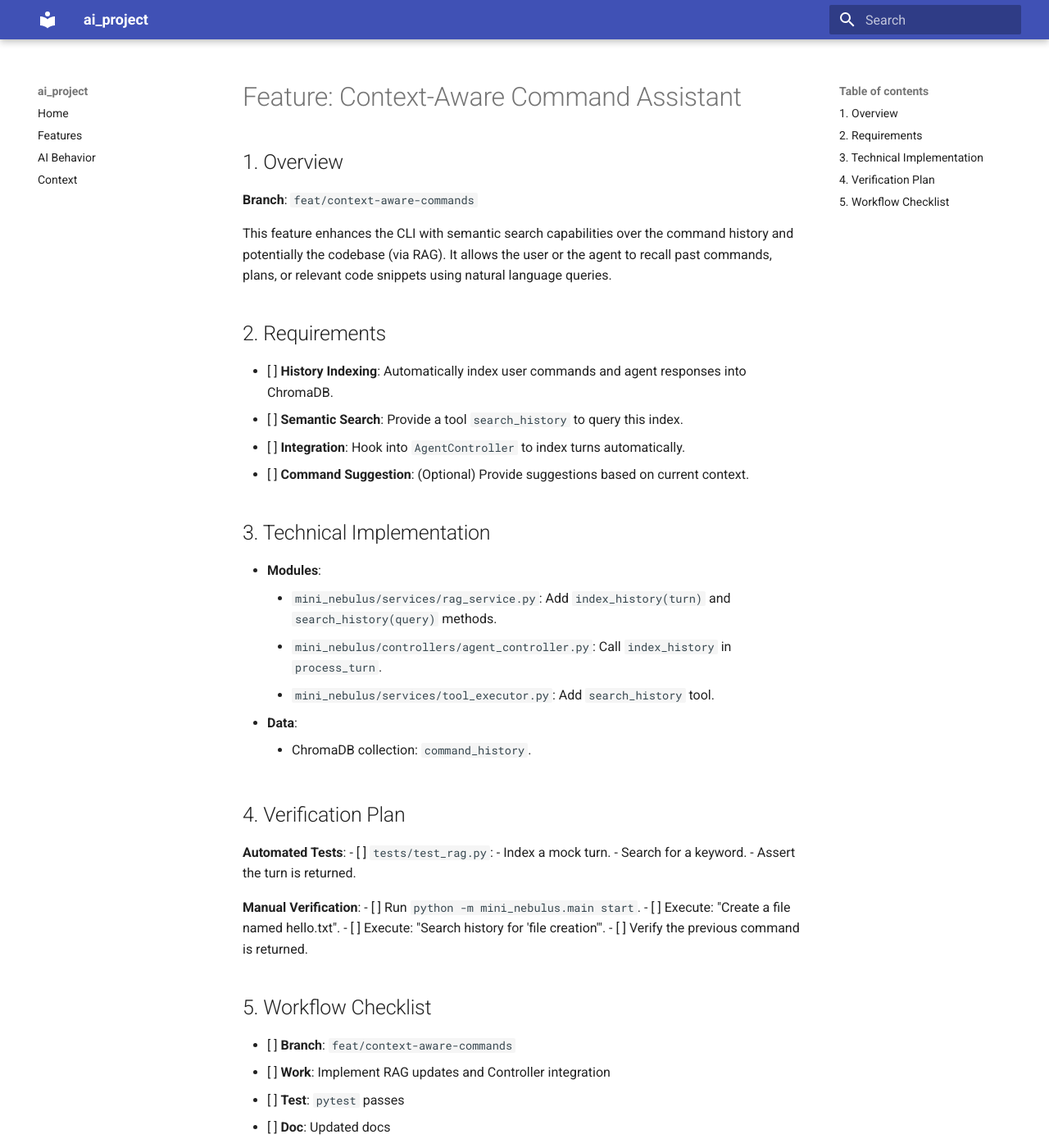
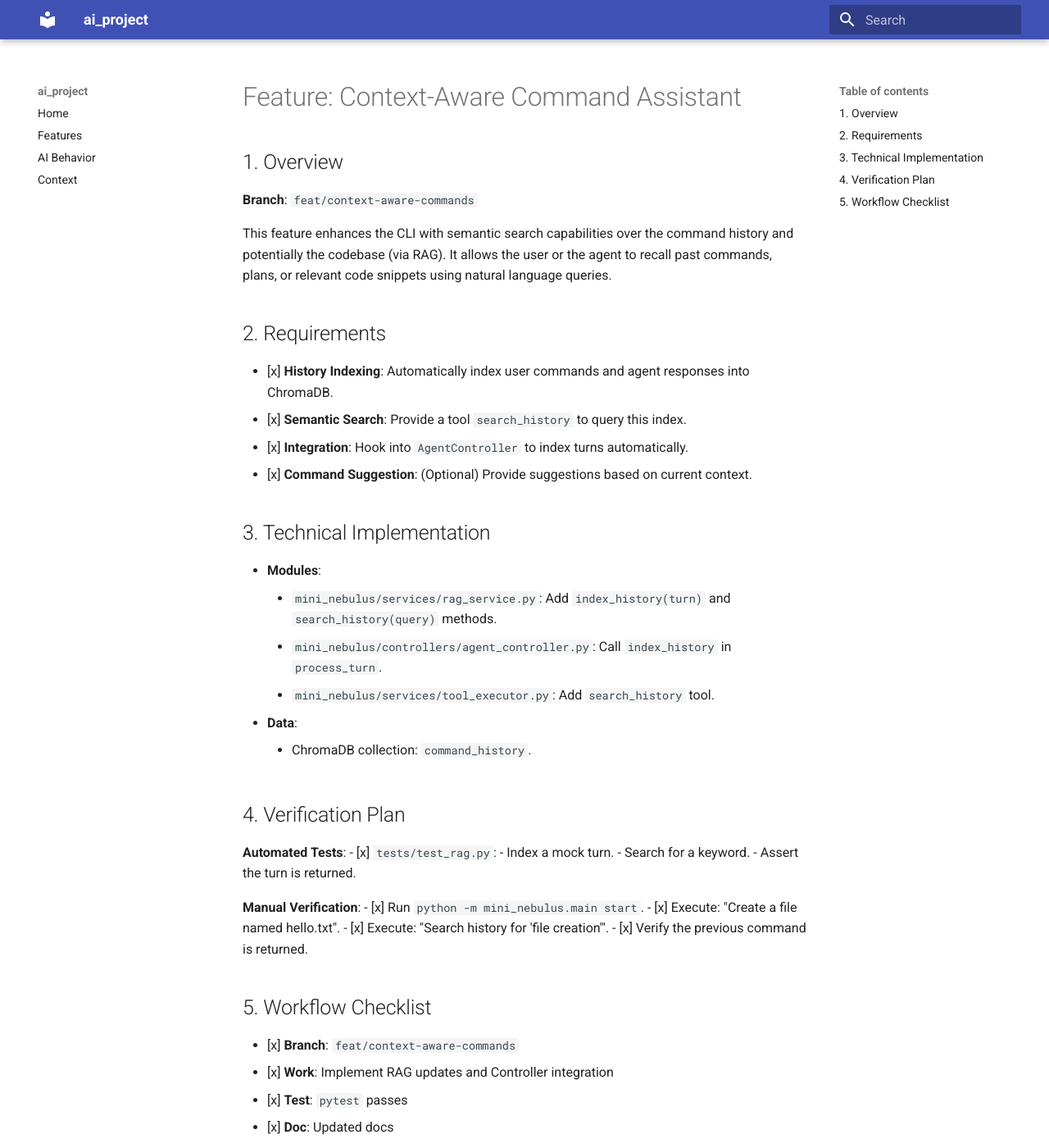
Before and after one commit to jlwestsr/nebulus-atom, an MkDocs documentation site: the page built from docs/features/context_aware_assistant.md, in a window 1280 px wide and 1400 px high. Shown: the whole window at 82% size. Built offline with MkDocs 1.6.1 and Material for MkDocs 9.7.7, drawn with Linux system fonts in a browser that asks for light colours.

```diff
--- a/docs/features/context_aware_assistant.md
+++ b/docs/features/context_aware_assistant.md
@@ -6,10 +6,10 @@
 This feature enhances the CLI with semantic search capabilities over the command history and potentially the codebase (via RAG). It allows the user or the agent to recall past commands, plans, or relevant code snippets using natural language queries.
 
 ## 2. Requirements
-- [ ] **History Indexing**: Automatically index user commands and agent responses into ChromaDB.
-- [ ] **Semantic Search**: Provide a tool `search_history` to query this index.
-- [ ] **Integration**: Hook into `AgentController` to index turns automatically.
-- [ ] **Command Suggestion**: (Optional) Provide suggestions based on current context.
+- [x] **History Indexing**: Automatically index user commands and agent responses into ChromaDB.
+- [x] **Semantic Search**: Provide a tool `search_history` to query this index.
+- [x] **Integration**: Hook into `AgentController` to index turns automatically.
+- [x] **Command Suggestion**: (Optional) Provide suggestions based on current context.
 
 ## 3. Technical Implementation
 - **Modules**:
@@ -21,20 +21,20 @@ This feature enhances the CLI with semantic search capabilities over the command
 
 ## 4. Verification Plan
 **Automated Tests**:
-- [ ] `tests/test_rag.py`:
+- [x] `tests/test_rag.py`:
     - Index a mock turn.
     - Search for a keyword.
     - Assert the turn is returned.
 
 **Manual Verification**:
-- [ ] Run `python -m mini_nebulus.main start`.
-- [ ] Execute: "Create a file named hello.txt".
-- [ ] Execute: "Search history for 'file creation'".
-- [ ] Verify the previous command is returned.
+- [x] Run `python -m mini_nebulus.main start`.
+- [x] Execute: "Create a file named hello.txt".
+- [x] Execute: "Search history for 'file creation'".
+- [x] Verify the previous command is returned.
 
 ## 5. Workflow Checklist
-- [ ] **Branch**: `feat/context-aware-commands`
-- [ ] **Work**: Implement RAG updates and Controller integration
-- [ ] **Test**: `pytest` passes
-- [ ] **Doc**: Updated docs
-- [ ] **Merge**: `develop`
+- [x] **Branch**: `feat/context-aware-commands`
+- [x] **Work**: Implement RAG updates and Controller integration
+- [x] **Test**: `pytest` passes
+- [x] **Doc**: Updated docs
+- [x] **Merge**: `develop`
```
